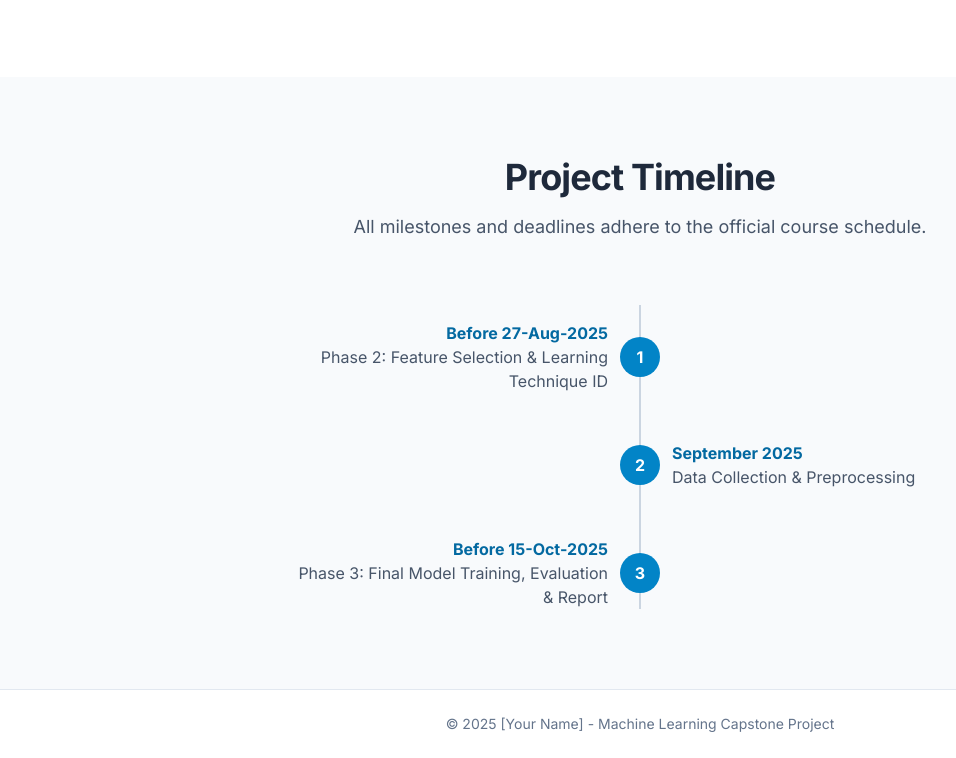
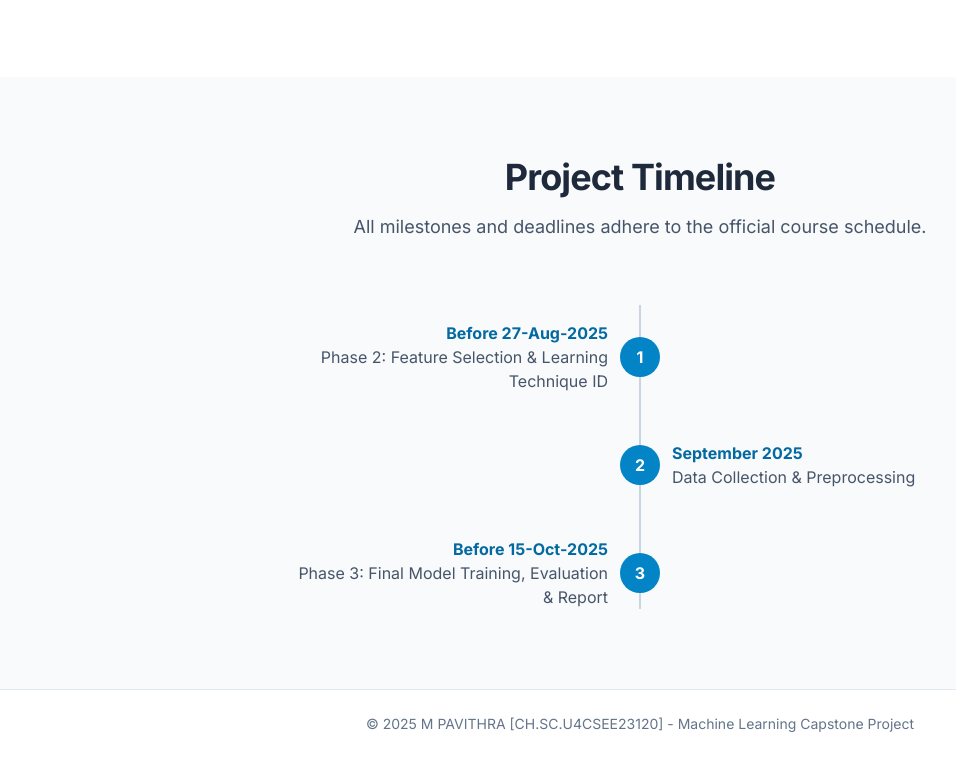
Before and after one commit to Pavithra2005Mohan/ml_capstone, a plain HTML site: page index.html in a window 1280 px wide. Shown: the part 2625-3383 px from the top of the page, without its empty margins (0-956 px from the left). Drawn offline with nearby package versions, Linux system fonts and the light colour scheme.

Commit message:
Update index.html

```diff
--- a/index.html
+++ b/index.html
@@ -198,7 +198,7 @@
 
     <footer class="bg-white border-t border-slate-200">
         <div class="max-w-7xl mx-auto py-6 px-4 sm:px-6 lg:px-8 text-center text-sm text-slate-500">
-            <p>&copy; 2025 [Your Name] - Machine Learning Capstone Project</p>
+            <p>&copy; 2025 M PAVITHRA [CH.SC.U4CSEE23120] - Machine Learning Capstone Project</p>
         </div>
     </footer>
 
```
